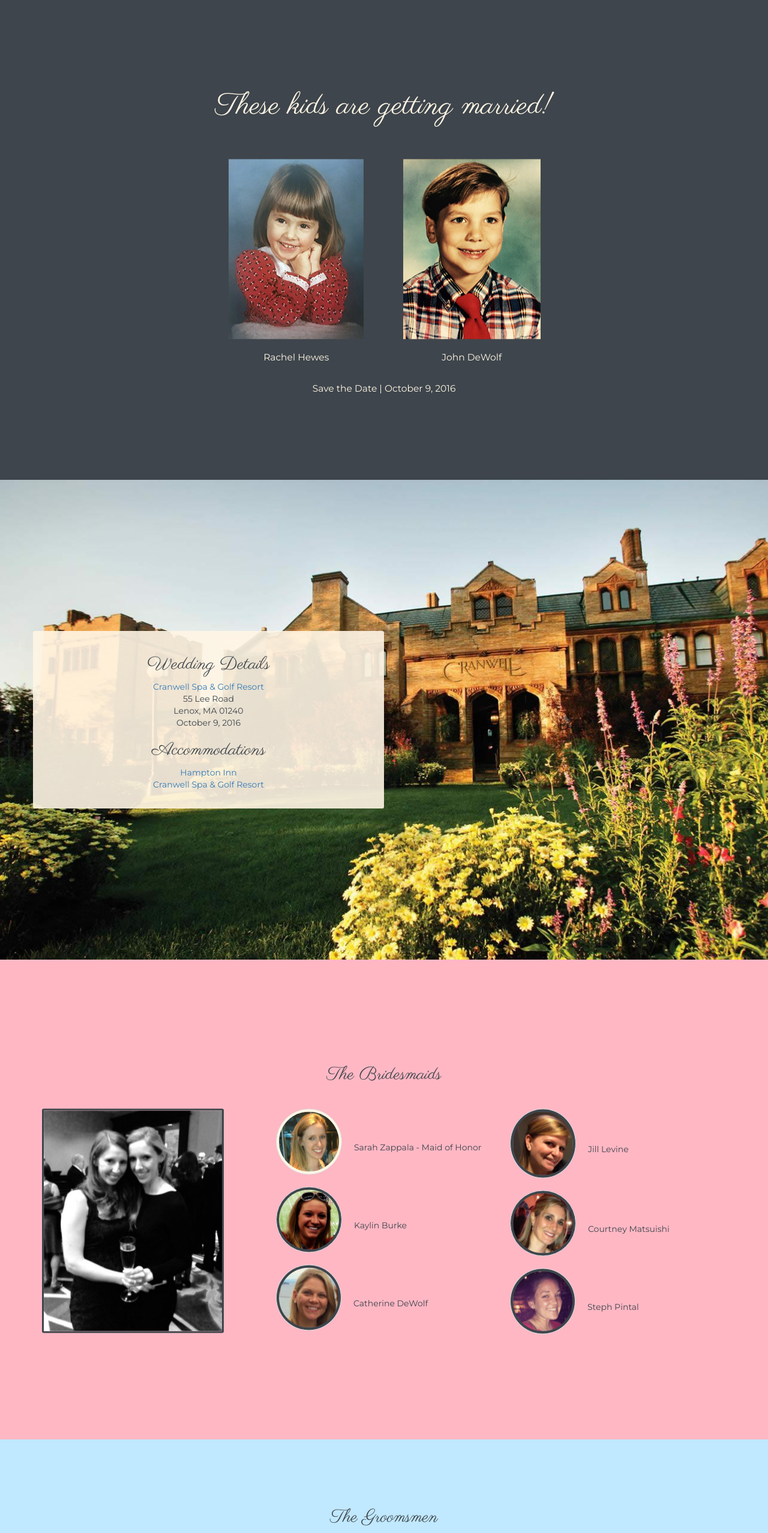
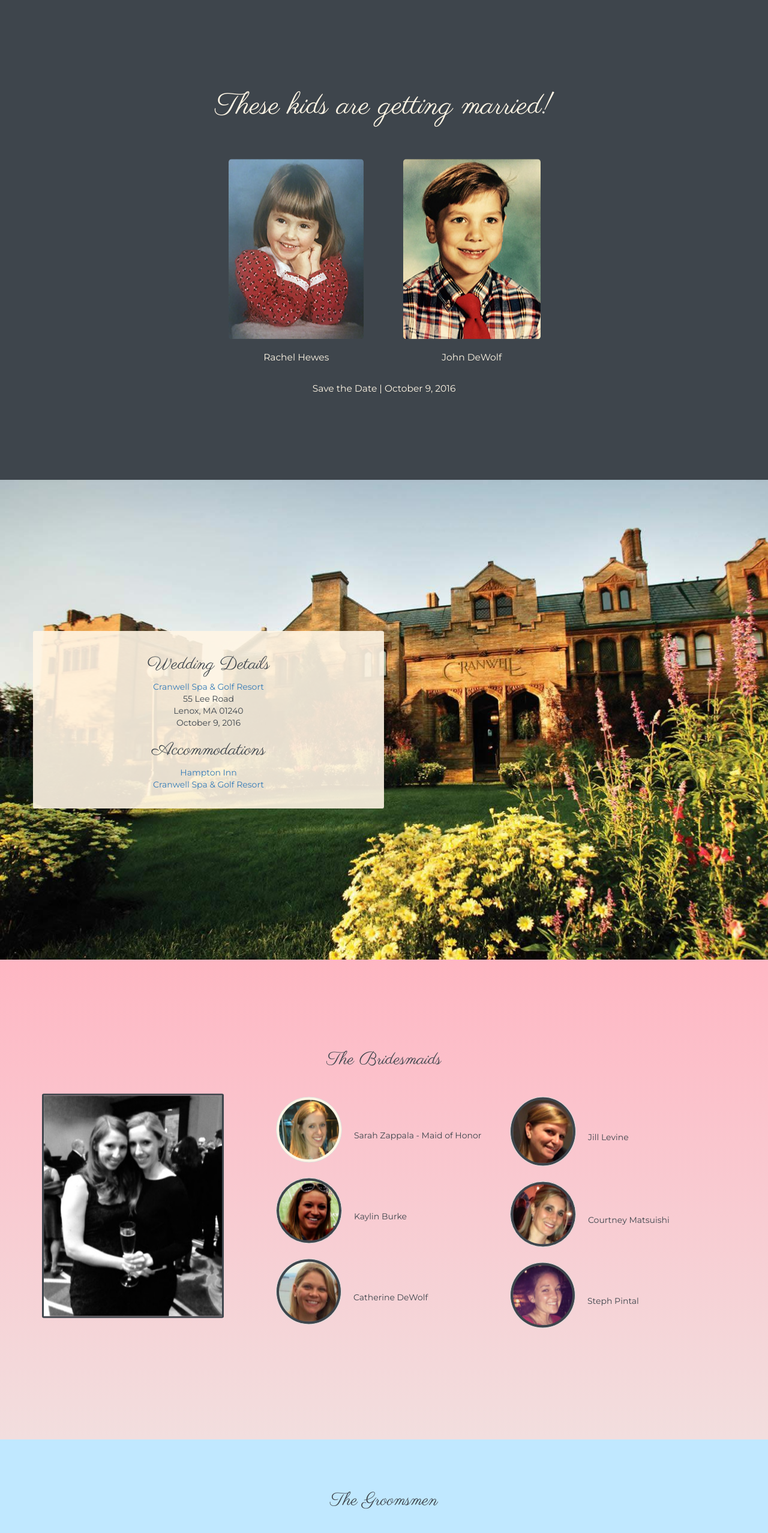
Before and after one commit to johndewolf/dewolfpackof2, a website: page index.html in a window 1280 px wide. Shown: the top 2556 px of the page at 60% size. Drawn offline with nearby package versions, Linux system fonts and the light colour scheme.

Commit message:
style updates

```diff
--- a/index.html
+++ b/index.html
@@ -24,8 +24,7 @@
 
         <section id="home">
           <div class="container">
-            <div class="r
-            ow">
+            <div class="row">
               <div class="col-sm-12 text-center">
                 <h1 class="extra-margin-bottom">These kids are getting married!</h1>
               </div>
--- a/sass/styles.scss
+++ b/sass/styles.scss
@@ -18,6 +18,7 @@ h1,h2,h3 {
 		margin: 3rem auto 2rem auto;
 		display: block;
 		max-width: 100%;
+		border-radius: 5px;
 	}
 
 	p {
@@ -65,10 +66,12 @@ h1,h2,h3 {
 }
 #groomsmen {
 	background-color: #C0E8FF;
+	padding-bottom: 3rem;
 }
 
 #bridesmaids {
-	background-color: #FFB7C4;
+	background-image: linear-gradient(#FFB7C4, #f2dede);
+	padding-bottom: 3rem;
 }
 .wedding-party {
 	ul {
@@ -77,6 +80,7 @@ h1,h2,h3 {
 	}
 	li {
 		list-style: none;
+		margin: 0.5rem 0;
 	}
 	.thumbnail {
 		border-radius: 50%;
```
Also changed, not shown: css/main.css, img/logo.png (added), img/logo.svg (added).
